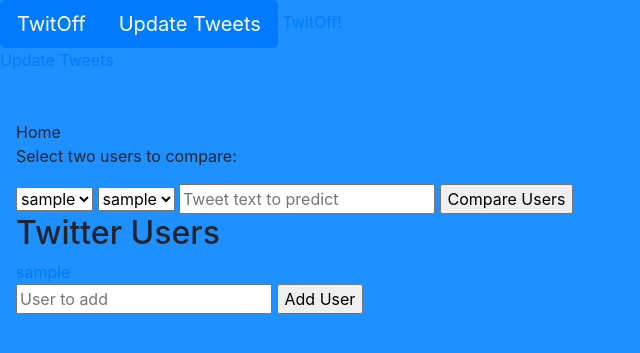
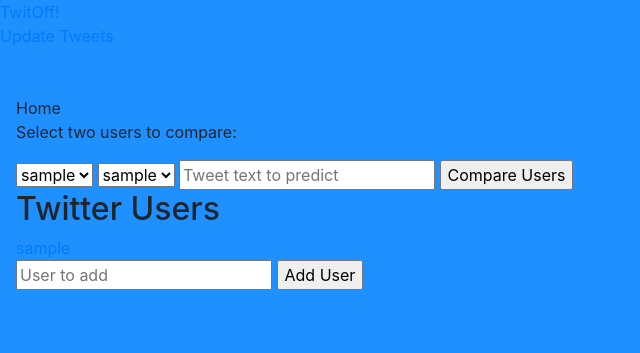
Before and after one commit to Reece323/TwitOff, a Flask app: page / in a window 1280 px wide. Shown: the top 353 px of the page, without its empty margins (0-640 px from the left). Run offline with Flask 2, Linux system fonts and the light colour scheme; tables that the repository leaves empty hold one stand-in row (values such as "Sample post"); some libraries are stand-ins or nearby versions.

Commit message:
testing base.html

```diff
--- a/twitoff/templates/base.html
+++ b/twitoff/templates/base.html
@@ -8,15 +8,7 @@
   <body>
     <body style="background-color:DodgerBlue;">
     <nav>
-
-
-      <div class="btn-group btn-group-lg">
-        <button type="button" class="btn btn-primary">TwitOff</button>
-        <button type="button" class="btn btn-primary">Update Tweets</button>
-      </div>
-
-
-      <a href="/" class="brand"><span>TwitOff!</span></a>
+      <a href="/" class="menu"><span>TwitOff!</span></a>
       <!-- responsive-->
       <!-- <input id="bmenub" type="text" class="show">
       <label for="bmenub" class="burger pseudo button">Menu</label> -->
```
